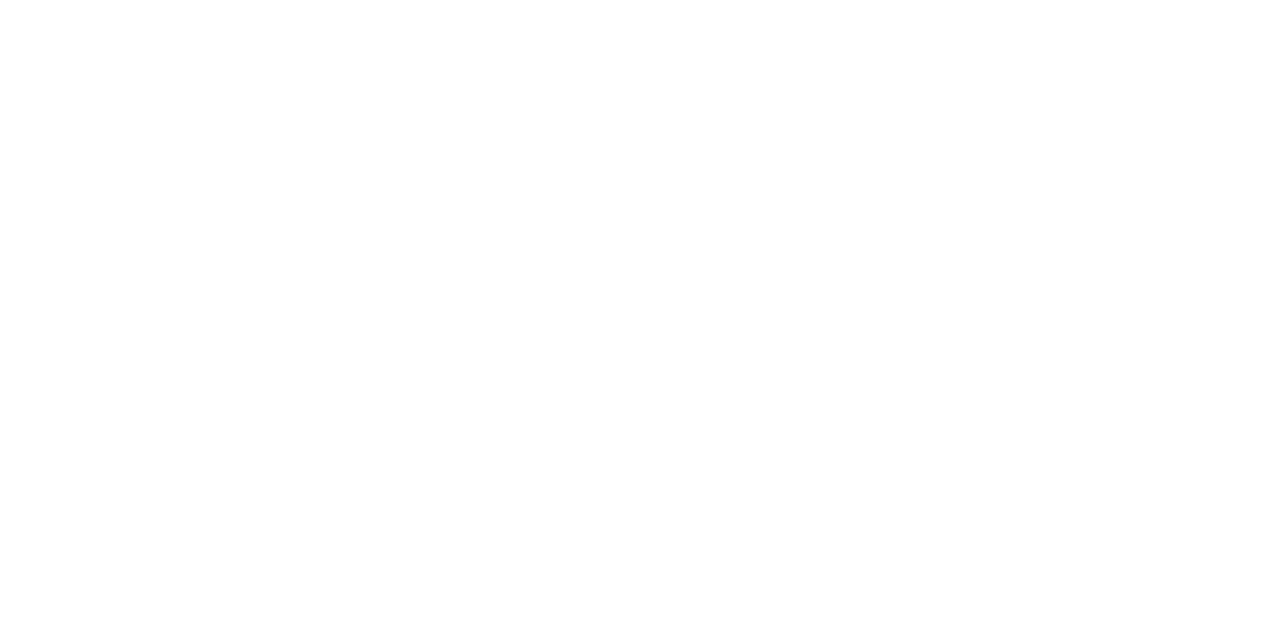
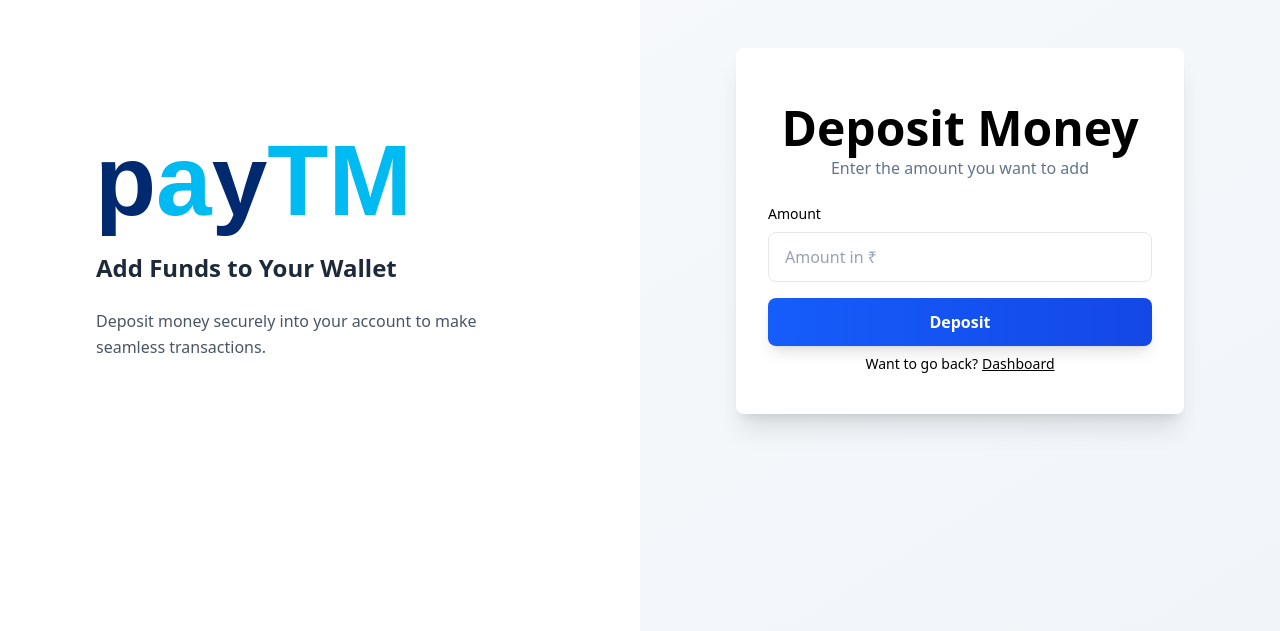
Before and after one commit to fowzan2744/paytm-clone, a React (Vite) app in the folder frontend/: page /deposit in a window 1280 px wide. Before the commit this address had no page. Shown: the part 169-800 px from the top of the page. Built offline with nearby package versions, Linux system fonts and the light colour scheme.

Commit message:
added deposit and withdraw

```diff
--- a/frontend/src/App.jsx
+++ b/frontend/src/App.jsx
@@ -8,6 +8,8 @@ import { Signin } from "./pages/Signin";
 import { Dashboard } from "./pages/Dashboard";
 import { SendMoney } from "./pages/SendMoney";
 import { UpdateProfile } from "./pages/UpdateProfile";
+import { DepositMoney } from "./pages/DepositMoney";
+import { WithdrawMoney } from "./pages/WithdrawMoney";
 
 function App() {
   return (
@@ -20,6 +22,8 @@ function App() {
       <Route path="/dashboard" element={<Dashboard />} />
       <Route path="/send" element={<SendMoney />} />
       <Route path="/update" element={<UpdateProfile />} />
+      <Route path="/deposit" element={<DepositMoney />} />
+      <Route path="/withdraw" element={<WithdrawMoney/>} />
       </Routes>
       </BrowserRouter>
     </div>
--- a/frontend/src/components/Appbar.jsx
+++ b/frontend/src/components/Appbar.jsx
@@ -31,7 +31,7 @@ export const Appbar = () => {
   };
 
   return (
-    <div className="shadow h-16 flex justify-between items-center px-4 relative">
+    <div className="shadow h-16 flex justify-between items-center px-4 relative bg-gradient-to-b from-gray-50 to-gray-100">
       <div className="text-center ">
   <svg
       className="w-20 h-10 sm:w-60 sm:h-24 md:w-80 md:h-28 lg:w-[250px] lg:h-[250px]"
@@ -53,7 +53,7 @@ export const Appbar = () => {
       </text>
     </svg>
     </div>
-      <div className="flex items-center gap-3 relative">
+      <div className="flex items-center gap-3 relative ">
         <div className="flex flex-col items-end mr-2">
           <span className="text-xs text-gray-500">Signed in as</span>
           <span className="text-sm font-medium">{email}</span>
--- a/frontend/src/components/Balance.jsx
+++ b/frontend/src/components/Balance.jsx
@@ -1,10 +1,12 @@
 export const Balance = ({ value }) => {
-    return <div className="flex">
-        <div className="font-bold text-3xl">
-            Your balance
-        </div>
-        <div className="font-bold ml-4 text-4xl">
-            Rs {value}
-        </div>
+  return (
+    <div className="bg-gradient-to-r from-blue-50 to-blue-100 p-6 rounded-2xl shadow-lg flex items-center justify-between max-w-md mx-auto mt-6">
+      <div className="text-blue-900 text-xl sm:text-2xl font-semibold">
+        💰 Your Balance
+      </div>
+      <div className="text-blue-800 text-3xl sm:text-4xl font-bold">
+        ₹ {value}
+      </div>
     </div>
-}
+  );
+};
--- a/frontend/src/components/Button.jsx
+++ b/frontend/src/components/Button.jsx
@@ -1,3 +1,3 @@
 export function Button({label, onClick}) {
-    return <button onClick={onClick} type="button"  className="w-full bg-gradient-to-r from-blue-600 to-blue-700 hover:from-blue-700 hover:to-blue-800 text-white font-semibold py-3 px-4 rounded-lg transition-all duration-200 shadow-lg hover:shadow-xl transform hover:translate-y-[-1px]">{label}</button>
+    return <button onClick={onClick} type="button"  className="w-full bg-gradient-to-r from-blue-600 to-blue-700 hover:from-blue-700 hover:to-blue-800 text-white font-semibold py-3 px-4 rounded-lg transition-all duration-200 shadow-lg hover:shadow-xl transform hover:translate-y-[-1px] cursor-pointer">{label}</button>
 }
--- a/frontend/src/components/Users.jsx
+++ b/frontend/src/components/Users.jsx
@@ -34,14 +34,14 @@ export const Users = () => {
 function User({user}) {
     const navigate = useNavigate();
 
-    return <div className="flex justify-between">
+    return <div className="bg-gradient-to-r from-blue-200 to-gray-200 flex justify-between shadow-sm rounded-lg p-2 my-2">
         <div className="flex">
             <div className="rounded-full h-12 w-12 bg-slate-200 flex justify-center mt-1 mr-2">
                 <div className="flex flex-col justify-center h-full text-xl">
                     {user.firstName[0]}
                 </div>
             </div>
-            <div className="flex flex-col justify-center h-ful text-xl font-light underline">
+            <div className="flex flex-col justify-center h-ful text-xl font-semibold italic">
                 <div>
                     {user.firstName} {user.lastName}
                 </div>
--- a/frontend/src/pages/Dashboard.jsx
+++ b/frontend/src/pages/Dashboard.jsx
@@ -3,6 +3,9 @@ import { useEffect, useState } from "react";
 import { Appbar } from "../components/Appbar";
 import { Balance } from "../components/Balance";
 import { Users } from "../components/Users";
+import { DepositMoney } from "./DepositMoney";
+
+import { Button } from "../components/Button";
 
 export const Dashboard = () => {
   const [balance, setBalance] = useState(null);
@@ -37,7 +40,34 @@ export const Dashboard = () => {
           <div>Loading balance...</div>
         ) : (
           <Balance value={balance} />
-        )}
+        )
+      }
+        <div className="flex justify-between w-full mb-6 p-10 gap-10 lg:gap-4">
+
+
+          <div>
+            <button
+              onClick={() => {
+                window.location.href = "/withdraw";
+              }}
+              className="bg-red-600 hover:bg-red-700 text-white rounded-lg font-semibold cursor-pointer px-4 py-1 sm:px-8 lg:py-3"
+            >
+              WITHDRAW MONEY
+            </button>
+          </div>
+
+          <div>
+            <button
+              onClick={() => {
+                window.location.href = "/deposit";
+              }}
+              className="bg-green-600 hover:bg-green-700 text-white  rounded-lg font-semibold cursor-pointer px-4 py-1 sm:px-8 lg:py-3"
+            >
+              DEPOSIT MONEY
+            </button>
+          </div>
+        </div>
+
         <Users />
       </div>
     </div>
--- /dev/null
+++ b/frontend/src/pages/DepositMoney.jsx
@@ -0,0 +1,103 @@
+import { useState } from "react";
+import { BottomWarning } from "../components/BottomWarning";
+import { Button } from "../components/Button";
+import { Heading } from "../components/Heading";
+import { InputBox } from "../components/InputBox";
+import { SubHeading } from "../components/SubHeading";
+import axios from "axios";
+import { useNavigate } from "react-router-dom";
+
+export const DepositMoney = () => {
+  const [amount, setAmount] = useState("");
+  const navigate = useNavigate();
+
+  const handleDeposit = async () => {
+    const numericAmount = parseFloat(amount);
+    if (isNaN(numericAmount) || numericAmount <= 0) {
+      alert("Please enter a valid positive number.");
+      return;
+    }
+
+    try {
+      const token = localStorage.getItem("token");
+
+      const response = await axios.put(
+        "https://paytm-clone-backend-d7xc.onrender.com/api/v1/account/deposit",
+        { amount: numericAmount },
+        {
+          headers: {
+            Authorization: `Bearer ${token}`,
+          },
+        }
+      );
+
+      alert(response.data.message);
+      navigate("/dashboard");
+    } catch (error) {
+      alert("Failed to deposit money. Please try again.");
+      console.error(error);
+    }
+  };
+
+  return (
+    <div className="min-h-screen bg-gradient-to-br from-slate-50 to-slate-100 flex flex-col lg:flex-row">
+      {/* Left Info Section */}
+      <div className="flex justify-center items-center p-8 lg:w-1/2 bg-white flex-row lg:flex-col">
+        <div className="text-center">
+          <svg
+            className="w-40 h-16 sm:w-60 sm:h-24 md:w-80 md:h-28 lg:w-[500px] lg:h-[150px]"
+            viewBox="0 0 200 60"
+            fill="none"
+            xmlns="http://www.w3.org/2000/svg"
+          >
+            <text
+              x="10"
+              y="45"
+              fontFamily="Arial, sans-serif"
+              fontWeight="bold"
+              fontSize="40"
+            >
+              <tspan fill="#002970">p</tspan>
+              <tspan fill="#00baf2">a</tspan>
+              <tspan fill="#002970">y</tspan>
+              <tspan fill="#00baf2">TM</tspan>
+            </text>
+          </svg>
+        </div>
+        <div className="max-w-md mx-auto text-gray-600">
+          <h2 className="text-2xl font-semibold text-gray-800 mb-6">
+            Add Funds to Your Wallet
+          </h2>
+          <p className="text-base leading-relaxed">
+            Deposit money securely into your account to make seamless transactions.
+          </p>
+        </div>
+      </div>
+
+      {/* Form Section */}
+      <div className="flex justify-center items-center p-4 lg:w-1/2">
+        <div className="bg-white w-full max-w-md rounded-lg shadow-xl p-6 md:p-8">
+          <Heading label={"Deposit Money"} />
+          <SubHeading label={"Enter the amount you want to add"} />
+
+          <InputBox
+            onChange={(e) => setAmount(e.target.value)}
+            placeholder="Amount in ₹"
+            label={"Amount"}
+            type="number"
+          />
+
+          <div className="pt-4">
+            <Button onClick={handleDeposit} label="Deposit" />
+          </div>
+
+          <BottomWarning
+            label={"Want to go back?"}
+            buttonText={"Dashboard"}
+            to={"/dashboard"}
+          />
+        </div>
+      </div>
+    </div>
+  );
+};
--- /dev/null
+++ b/frontend/src/pages/WithdrawMoney.jsx
@@ -0,0 +1,103 @@
+import { useState } from "react";
+import { BottomWarning } from "../components/BottomWarning";
+import { Button } from "../components/Button";
+import { Heading } from "../components/Heading";
+import { InputBox } from "../components/InputBox";
+import { SubHeading } from "../components/SubHeading";
+import axios from "axios";
+import { useNavigate } from "react-router-dom";
+
+export const WithdrawMoney = () => {
+  const [amount, setAmount] = useState("");
+  const navigate = useNavigate();
+
+  const handleWithdraw = async () => {
+    const numericAmount = parseFloat(amount);
+    if (isNaN(numericAmount) || numericAmount <= 0) {
+      alert("Please enter a valid positive number.");
+      return;
+    }
+
+    try {
+      const token = localStorage.getItem("token");
+
+      const response = await axios.put(
+        "https://paytm-clone-backend-d7xc.onrender.com/api/v1/account/deposit",
+        { amount: numericAmount },
+        {
+          headers: {
+            Authorization: `Bearer ${token}`,
+          },
+        }
+      );
+
+      alert(response.data.message);
+      navigate("/dashboard");
+    } catch (error) {
+      alert("Failed to withdraw money. Please try again.");
+      console.error(error);
+    }
+  };
+
+  return (
+    <div className="min-h-screen bg-gradient-to-br from-slate-50 to-slate-100 flex flex-col lg:flex-row">
+      {/* Left Info Section */}
+      <div className="flex justify-center items-center p-8 lg:w-1/2 bg-white flex-row lg:flex-col">
+        <div className="text-center">
+          <svg
+            className="w-40 h-16 sm:w-60 sm:h-24 md:w-80 md:h-28 lg:w-[500px] lg:h-[150px]"
+            viewBox="0 0 200 60"
+            fill="none"
+            xmlns="http://www.w3.org/2000/svg"
+          >
+            <text
+              x="10"
+              y="45"
+              fontFamily="Arial, sans-serif"
+              fontWeight="bold"
+              fontSize="40"
+            >
+              <tspan fill="#002970">p</tspan>
+              <tspan fill="#00baf2">a</tspan>
+              <tspan fill="#002970">y</tspan>
+              <tspan fill="#00baf2">TM</tspan>
+            </text>
+          </svg>
+        </div>
+        <div className="max-w-md mx-auto text-gray-600">
+          <h2 className="text-2xl font-semibold text-gray-800 mb-6">
+            Withdraw from Your Wallet
+          </h2>
+          <p className="text-base leading-relaxed">
+            Need cash? Withdraw money directly from your account easily.
+          </p>
+        </div>
+      </div>
+
+      {/* Form Section */}
+      <div className="flex justify-center items-center p-4 lg:w-1/2">
+        <div className="bg-white w-full max-w-md rounded-lg shadow-xl p-6 md:p-8">
+          <Heading label={"Withdraw Money"} />
+          <SubHeading label={"Enter the amount you want to withdraw"} />
+
+          <InputBox
+            onChange={(e) => setAmount(e.target.value)}
+            placeholder="Amount in ₹"
+            label={"Amount"}
+            type="number"
+          />
+
+          <div className="pt-4">
+            <Button onClick={handleWithdraw} label="Withdraw" />
+          </div>
+
+          <BottomWarning
+            label={"Want to go back?"}
+            buttonText={"Dashboard"}
+            to={"/dashboard"}
+          />
+        </div>
+      </div>
+    </div>
+  );
+};
```
Also changed, not shown: 1 other file (tests, documents, lock files or other folders).
